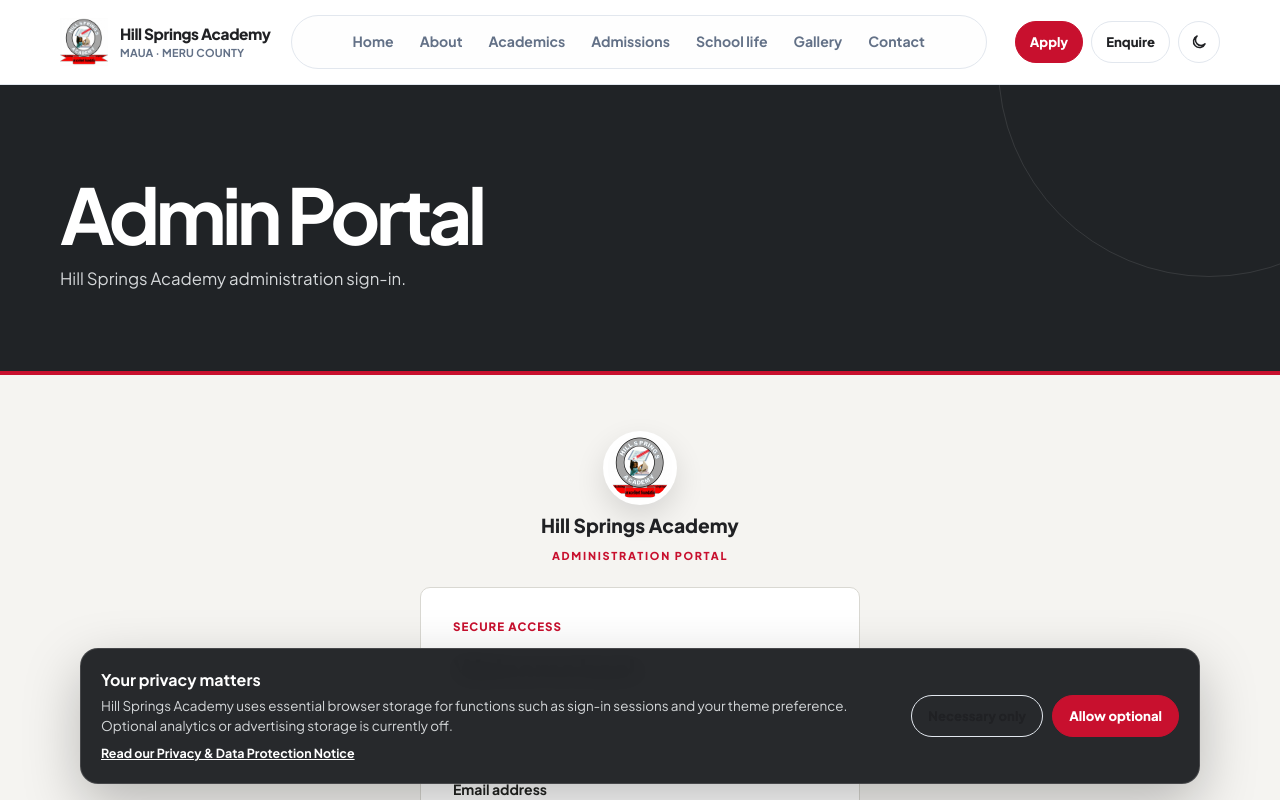
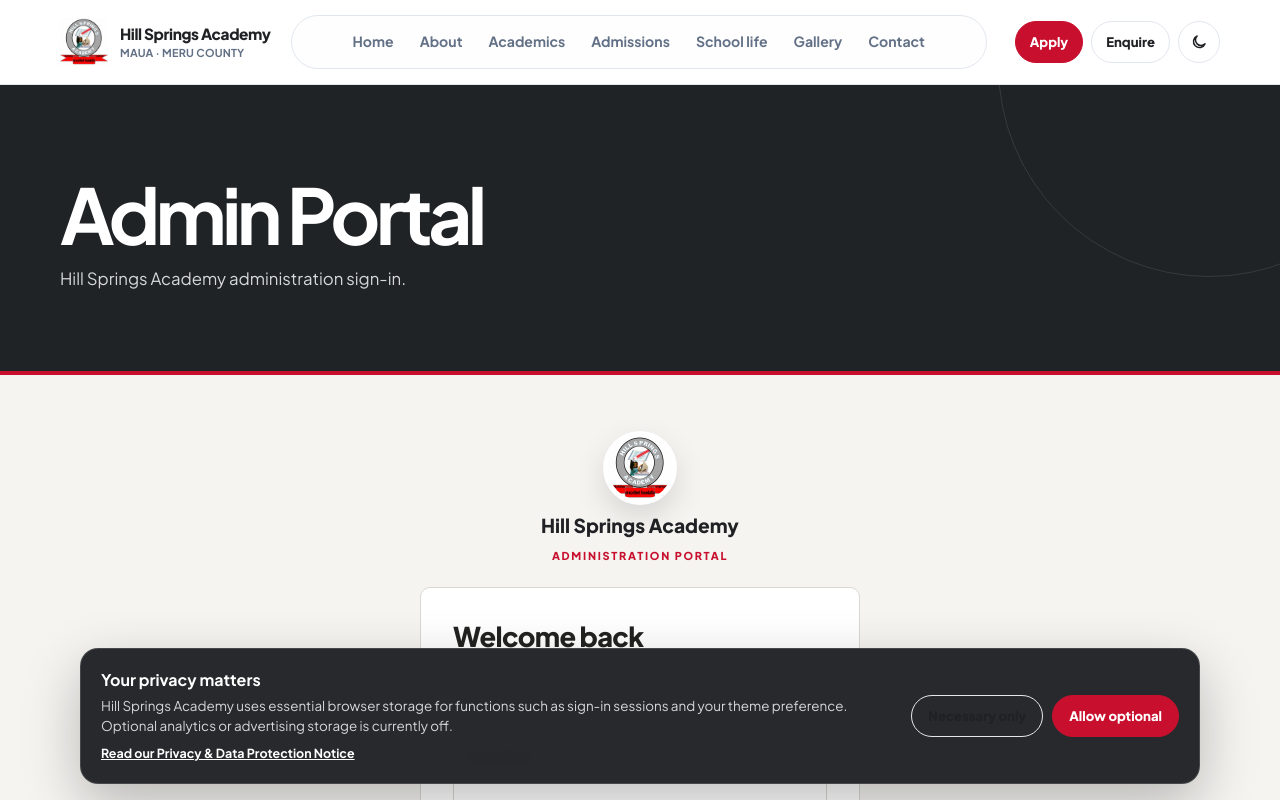
Before and after one commit to DKTJONATHAN/hillspringacademy, a React (Vite) app: page /admin in a window 1280 px wide. Shown: the top 800 px of the page. Built offline with nearby package versions, Linux system fonts and the light colour scheme.

Commit message:
Remove generic form kickers and simplify form hierarchy

```diff
--- a/src/AdminEmailCentre.jsx
+++ b/src/AdminEmailCentre.jsx
@@ -314,7 +314,6 @@ export function AdminEmailCentre() {
           </div>
           {!resetMode ? (
             <form className="admin-login-card" onSubmit={login}>
-              <span className="eyebrow">Secure access</span>
               <h1>Welcome back</h1>
               <p>Sign in to manage admissions, enquiries, communications and administrators.</p>
               <label>Email address<input type="email" value={email} onChange={(e) => setEmail(e.target.value)} required autoComplete="username" /></label>
@@ -326,7 +325,6 @@ export function AdminEmailCentre() {
             </form>
           ) : (
             <form className="admin-login-card" onSubmit={resetStep === "request" ? requestReset : verifyReset}>
-              <span className="eyebrow">Account recovery</span>
               <h1>Reset admin password</h1>
               {resetStep === "request" ? (
                 <>
```
